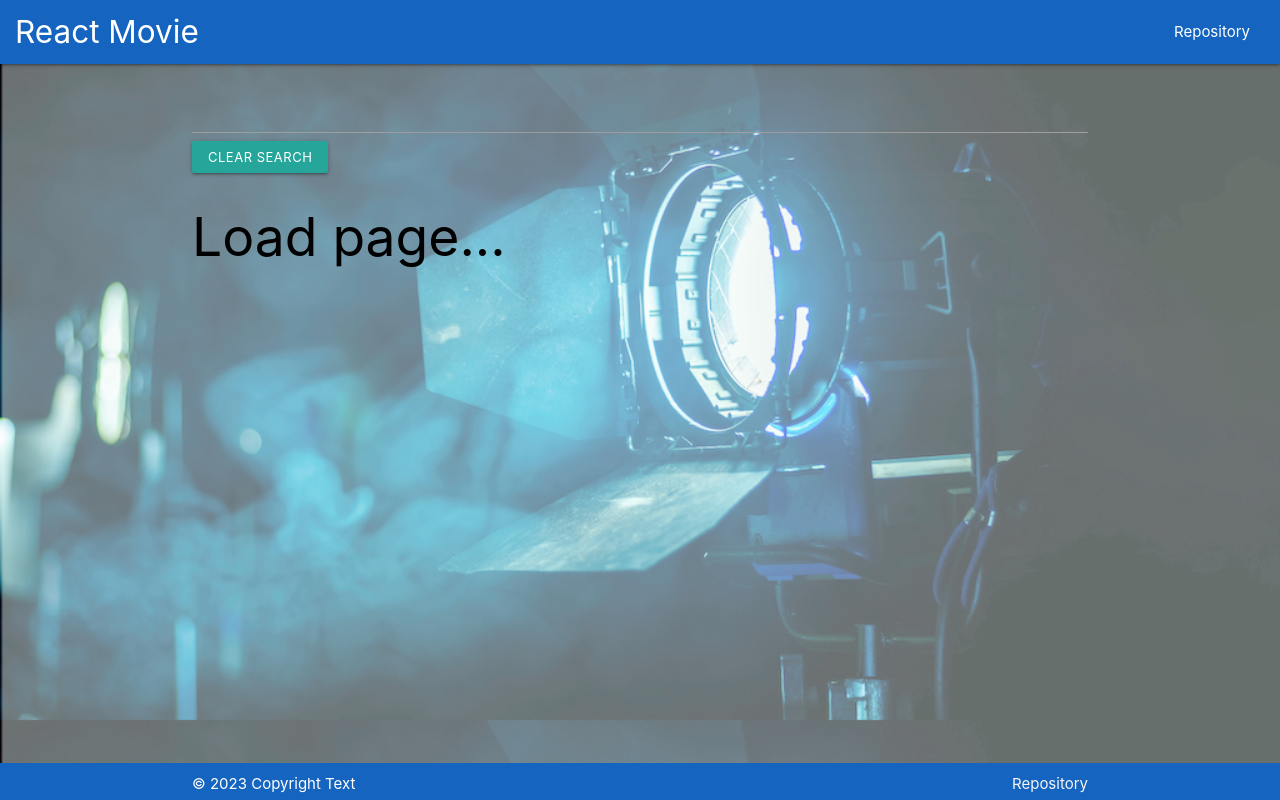
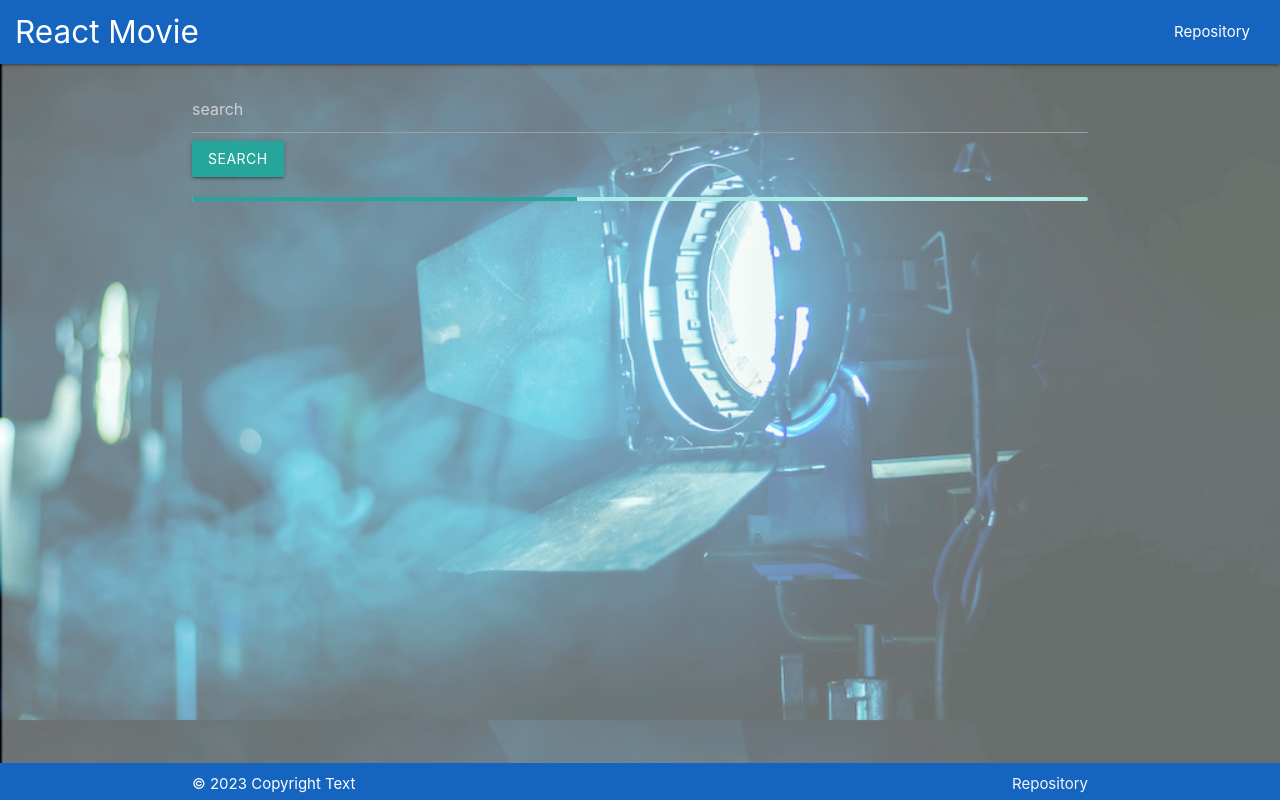
Before and after one commit to AlexanderSipko/movie, a React (Create React App) app in the folder movie-project/: page / in a window 1280 px wide. Built offline with nearby package versions, Linux system fonts and the light colour scheme.

Commit message:
add search

```diff
--- a/movie-project/public/index.html
+++ b/movie-project/public/index.html
@@ -16,5 +16,5 @@
   <body>
     <noscript>You need to enable JavaScript to run this app.</noscript>
     <div id="root"></div>
-  </body>
+
 </html>
--- a/movie-project/src/layout/Main.jsx
+++ b/movie-project/src/layout/Main.jsx
@@ -1,15 +1,17 @@
 
 import React from 'react';
 import {Movies} from './Movies'
+import {Preload} from './Preload'
+import {Search} from './Search'
 
 function Main() {
+
     const [movies, setMovies] = React.useState([]);
-    const inputSearch = React.useRef('');
 
     function handler() {
         // позволяет оставлять предыдущую выдачу в случае отсутствия выдачи
         fetch(
-            `http://www.omdbapi.com/?apikey=32d959c&s=${inputSearch.current.value}`)
+            `http://www.omdbapi.com/?apikey=32d959c&s=matrix`)
             .then((res) => res.json())
             .then((json) => {
                 if (json.Response === "True") {
@@ -20,16 +22,27 @@ function Main() {
         })
     }
 
-    function handlerClear() {
-        inputSearch.current.value = ''
+
+    function searchMovies(str) {
+        // позволяет оставлять предыдущую выдачу в случае отсутствия выдачи
         setMovies([])
+        fetch(
+            `http://www.omdbapi.com/?apikey=32d959c&s=${str}`)
+            .then((res) => res.json())
+            .then((json) => {
+                if (json.Response === "True") {
+                    setMovies(json.Search)
+            } else {
+                setMovies([])
+            }
+        })
     }
 
     return(
         <main className="container content">
-            <input onChange={handler} type="text" name='movie' ref={inputSearch}/>
-            <a href="!#" onClick={handlerClear} className="waves-effect waves-light btn-small">Clear search</a>
-            {movies.length > 0 ?<Movies movies={movies}/>:<h2>Load page...</h2>}
+            <Search searchMovies={searchMovies}/>
+                {movies.length > 0 ?<Movies movies={movies}/>:
+            <Preload/>}
         </main>
     )
 }
--- /dev/null
+++ b/movie-project/src/layout/Preload.jsx
@@ -0,0 +1,11 @@
+
+function Preload() {
+
+    return(
+        <div className="progress">
+            <div className="indeterminate"></div>
+        </div>
+    )
+}
+
+export {Preload}
--- /dev/null
+++ b/movie-project/src/layout/Search.jsx
@@ -0,0 +1,39 @@
+import React from "react";
+
+
+class Search extends React.Component {
+
+    constructor()
+    {
+        super();
+        this.state = {
+            search: '',
+        };
+    }
+
+    handleKey = (event) => {
+        if (event.key === 'Enter') {
+            this.props.searchMovies(this.state.search)
+        }
+    }
+
+    render() {
+        return (
+            <div className="row">
+                <input id="email_inline"
+                    placeholder="search"
+                    type="search"
+                    value={this.state.search}
+                    onChange={(e) => this.setState({search:e.target.value})}
+                    onKeyDown={this.handleKey}
+                ></input>
+                <button
+                    onClick={() => (this.props.searchMovies(this.state.search))}
+                    className="btn search-btn">Search</button>
+          </div>
+        )
+    }
+}
+
+
+export {Search}
```
Also changed, not shown: movie-project/src/index.css (line endings or trailing spaces).
